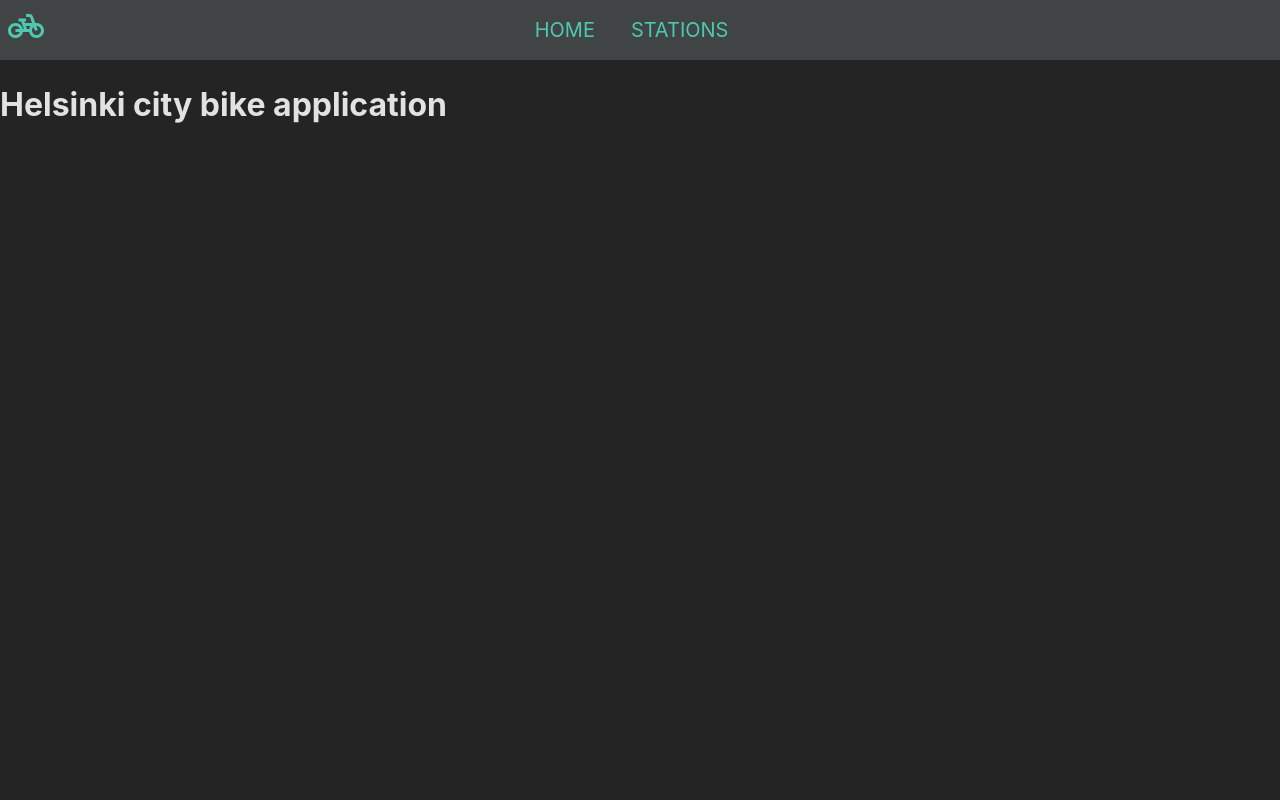
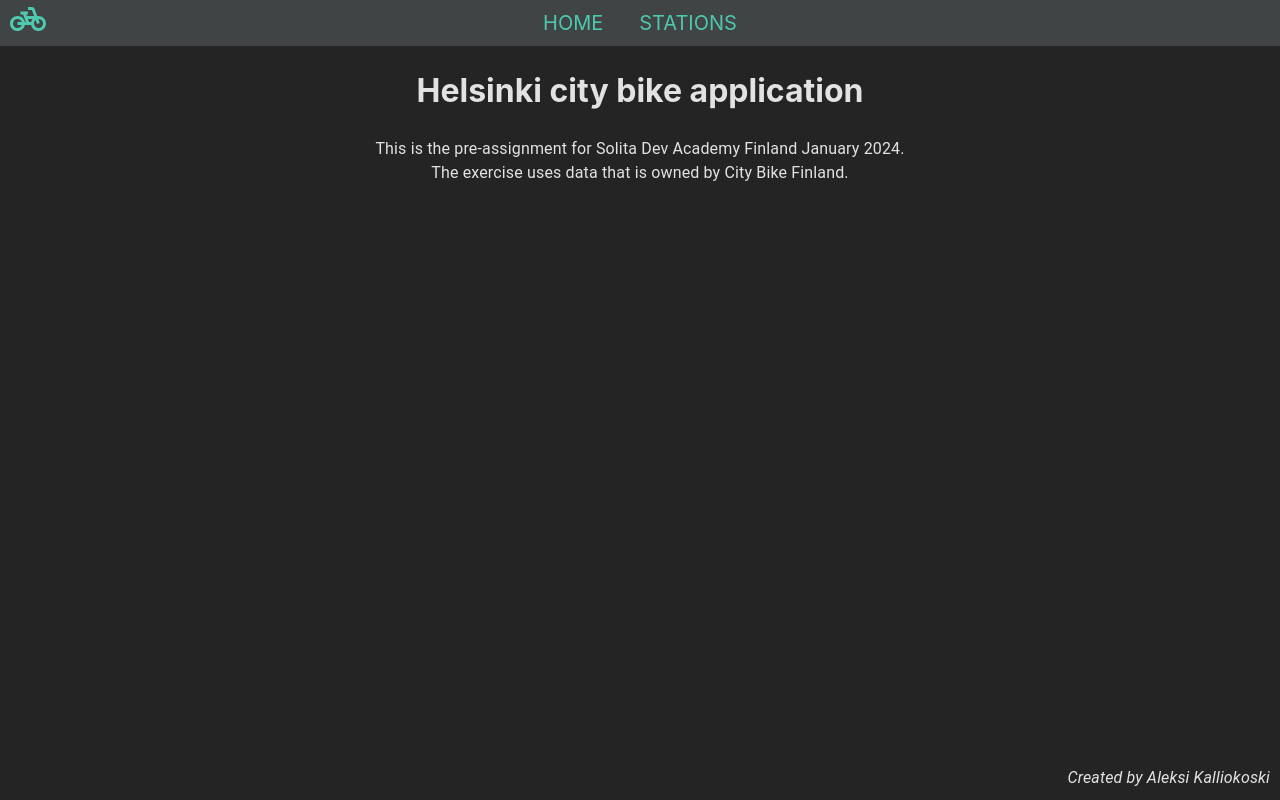
Before and after one commit to Akllu/dev-academy-pre-assignment, a React (Vite) app in the folder frontend/: page / in a window 1280 px wide. Built offline with nearby package versions, Linux system fonts and the light colour scheme.

Commit message:
Added some info to the home page, centered nav links

```diff
--- a/frontend/src/components/Navbar/Navbar.css
+++ b/frontend/src/components/Navbar/Navbar.css
@@ -1,9 +1,14 @@
 .container {
   background-color: #404444;
   align-items: center;
-  justify-content: space-between;
+  justify-content: center;
   padding: 8px;
   font-size: 20px;
+}
+
+.logo {
+  position: absolute;
+  left: 10px;
 }
 
 .link {
--- a/frontend/src/components/Navbar/index.tsx
+++ b/frontend/src/components/Navbar/index.tsx
@@ -6,12 +6,12 @@ import "./Navbar.css";
 const Navbar = () => {
   return (
     <Grid container className="container">
-      <Grid item xs={4} lg={5}>
+      <Grid item className="logo">
         <Link to={"/"} className="link">
           <PedalBikeIcon sx={{ width: "36px", height: "36px" }} />
         </Link>
       </Grid>
-      <Grid item xs={8} lg={7}>
+      <Grid item>
         <Grid container spacing={"36px"}>
           <Grid item>
             <Link to="/" className="link">
--- a/frontend/src/pages/HomePage.tsx
+++ b/frontend/src/pages/HomePage.tsx
@@ -1,7 +1,16 @@
+import { Typography } from "@mui/material";
+
 const HomePage = () => {
   return (
-    <div>
+    <div style={{ textAlign: "center" }}>
       <h1>Helsinki city bike application</h1>
+      <Typography>
+        This is the pre-assignment for Solita Dev Academy Finland January 2024.
+      </Typography>
+      <Typography>The exercise uses data that is owned by City Bike Finland.</Typography>
+      <Typography sx={{ position: "absolute", bottom: "10px", right: "10px", fontStyle: "italic" }}>
+        Created by Aleksi Kalliokoski
+      </Typography>
     </div>
   );
 };
```
